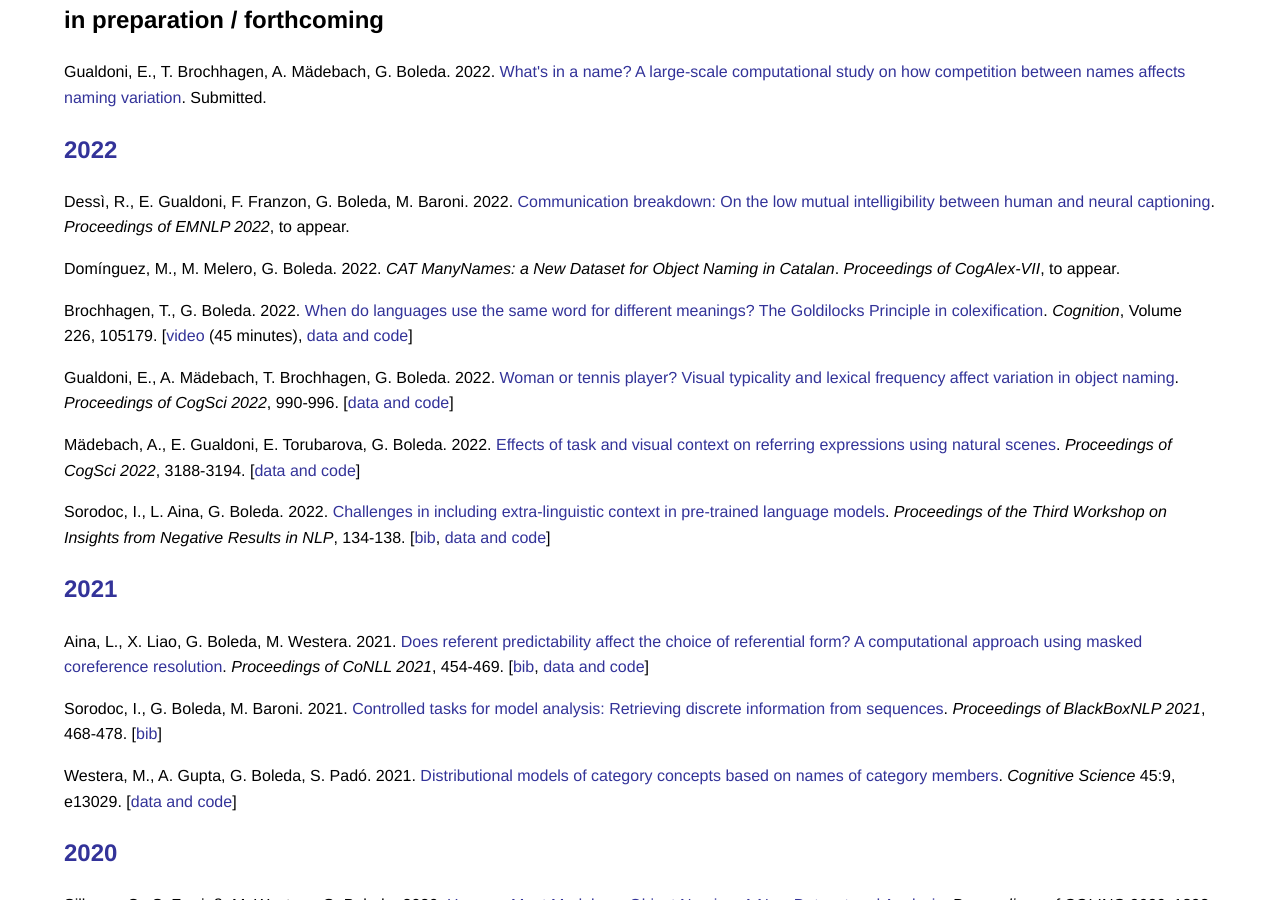
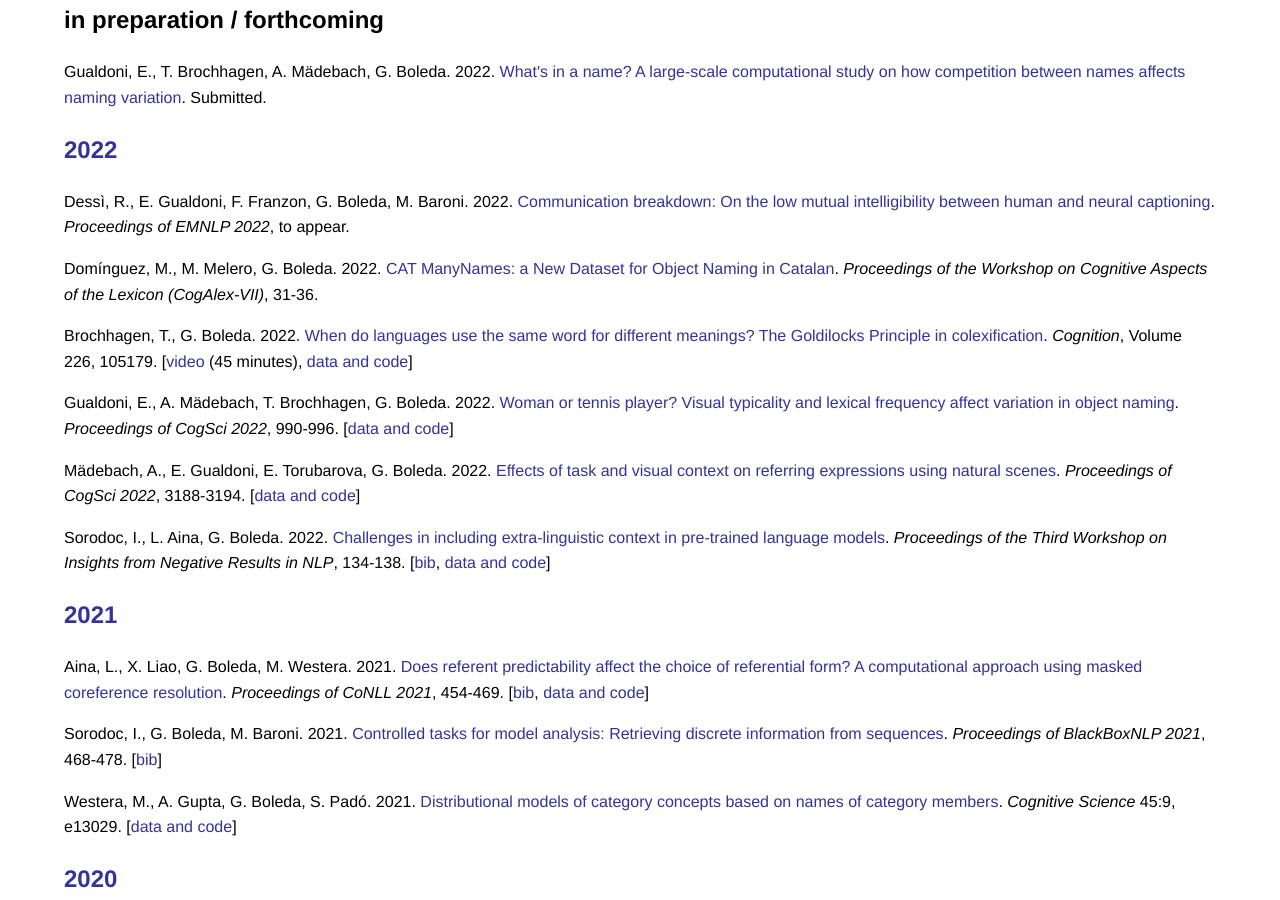
Before and after one commit to gboleda/gboleda.github.io, a Jekyll site: the page built from pubs/index.html, in a window 1280 px wide and 900 px high, scrolled down 325 px. Built offline with Jekyll 4.4.1, drawn with Linux system fonts in a browser that asks for light colours.

```diff
--- a/pubs/index.html
+++ b/pubs/index.html
@@ -48,8 +48,8 @@ title: publications
 </p>
 
 <p>Domínguez, M., M. Melero, G. Boleda. 2022.
-   <i>CAT ManyNames: a New Dataset for Object Naming in Catalan</i>.
-   <i>Proceedings of CogAlex-VII</i>, to appear.
+   <a href="https://aclanthology.org/2022.cogalex-1.4.pdf">CAT ManyNames: a New Dataset for Object Naming in Catalan</a>.
+   <i>Proceedings of the Workshop on Cognitive Aspects of the Lexicon (CogAlex-VII)</i>, 31-36.
 </p>
 
 <p>Brochhagen, T., G. Boleda. 2022.
```
